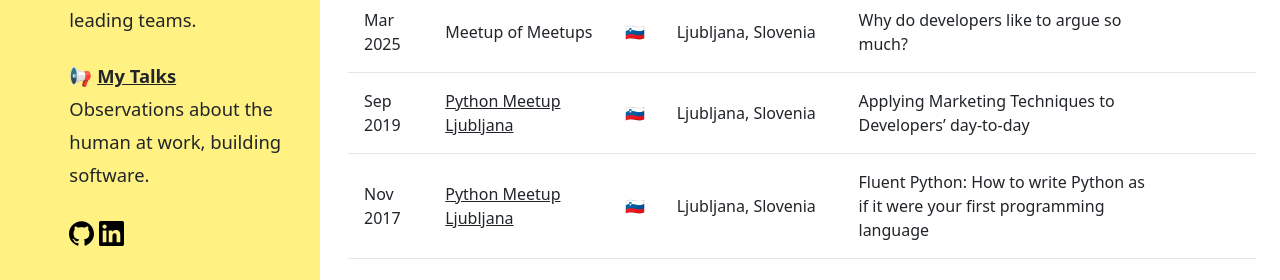
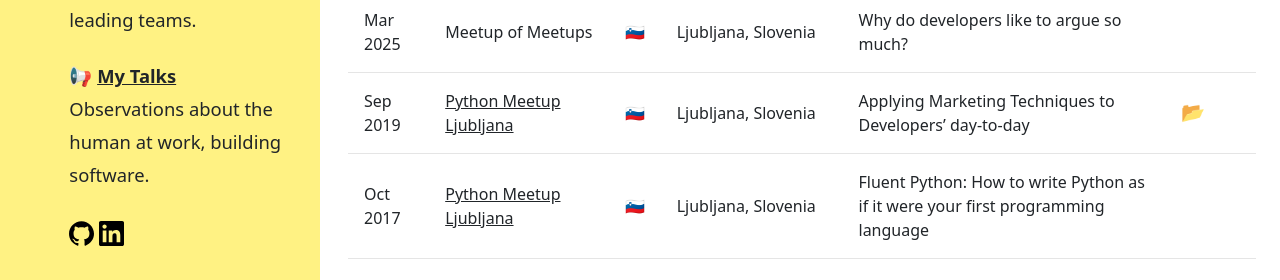
Before and after one commit to inesp/inesp.github.io, a Jekyll site: the page built from talks.md, in a window 1280 px wide. Shown: the part 485-765 px from the top of the page. Built offline with Jekyll 4.4.1, drawn with Linux system fonts in a browser that asks for light colours; nearby versions of some CDN libraries; some web fonts are replaced.

Commit message:
Add the missing meetup links

```diff
--- a/talks.md
+++ b/talks.md
@@ -11,8 +11,8 @@
 | Jun 2025 | [Voxxed Days Luxembourg 2025](https://luxembourg.voxxeddays.com/en/){:target="_blank"}     | 🇱🇺 | Mondorf-les-Bains, Luxembourg          | Software estimation is a delusion | [📋](https://mobile.devoxx.com/events/voxxedlu2025/talks/3575/details "Details"){:target="_blank"}[📂](https://speakerdeck.com/inesp/software-estimation-take-a-wild-guess-but-make-it-official "Slides"){:target="_blank"}                                               |
 | Apr 2025 | [PyCon Austria](https://pycon.pyug.at/en/){:target="_blank"}                               | 🇦🇹 | Eisenstadt, Austria | Software Estimation is a Delusion (or Maybe Just a Misused Tool) | [📋](https://pycon.pyug.at/talks/software-estimation-is-a-delusion-or-is-it-just-a-misused-tool/ "Details"){:target="_blank"}[📂](https://speakerdeck.com/inesp/software-estimation-is-a-delusion "Slides"){:target="_blank"}                                         |
 | Mar 2025 | Meetup of Meetups                                                                          | 🇸🇮 | Ljubljana, Slovenia | Why do developers like to argue so much?                                                                                                                                                        |
-| Sep 2019 | [Python Meetup Ljubljana](https://www.meetup.com/ljubljana-python-group/){:target="blank"} | 🇸🇮 | Ljubljana, Slovenia | Applying Marketing Techniques to Developers' day-to-day                                                                                                                                         |
-| Nov 2017 | [Python Meetup Ljubljana](https://www.meetup.com/ljubljana-python-group/){:target="blank"} | 🇸🇮 | Ljubljana, Slovenia | Fluent Python: How to write Python as if it were your first programming language                                                                                                                |
+| Sep 2019 | [Python Meetup Ljubljana](https://www.meetup.com/ljubljana-python-group/events/264578339/?eventOrigin=group_calendar){:target="blank"} | 🇸🇮 | Ljubljana, Slovenia | Applying Marketing Techniques to Developers' day-to-day       | [📂](https://speakerdeck.com/inesp/applying-marketing-techniques-to-developers-day-to-day "Slides"){:target="_blank"} |
+| Oct 2017 | [Python Meetup Ljubljana](https://www.meetup.com/ljubljana-python-group/events/243772267/?eventOrigin=group_calendar){:target="blank"} | 🇸🇮 | Ljubljana, Slovenia | Fluent Python: How to write Python as if it were your first programming language                                                                                                                |
 | Apr 2017 | [WebCamp Ljubljana 2017](https://2017.webcamp.si/){:target="blank"}                        | 🇸🇮 | Ljubljana, Slovenia | Conquering JSONB in PostgreSQL | [📷️](https://www.youtube.com/watch?v=Agi7WWEZBNM&list=PLIZtfj-D-vQyHICP4U2rave3u8Tmzc7pZ "Video"){:target="_blank"} [📋](https://2017.webcamp.si/speakers/ines-panker/ "Details"){:target="_blank"} [📂](https://speakerdeck.com/inesp/conquering-jsonb-in-postgresql "Slides"){:target="_blank"}                                                                                                 |
 | Oct 2016 | [StripeCon 2016](https://2016.stripecon.eu/){:target="blank"}                              | 🇸🇮 | Ljubljana, Slovenia | 10-ish Things I Learned from Programming an E-Shop for a Year | [📂](https://www.slideshare.net/slideshow/10ish-things-i-learned-from-programming-an-eshop-for-a-year/75541385 "Slides"){:target="_blank"} |
 {:.talks}
```
